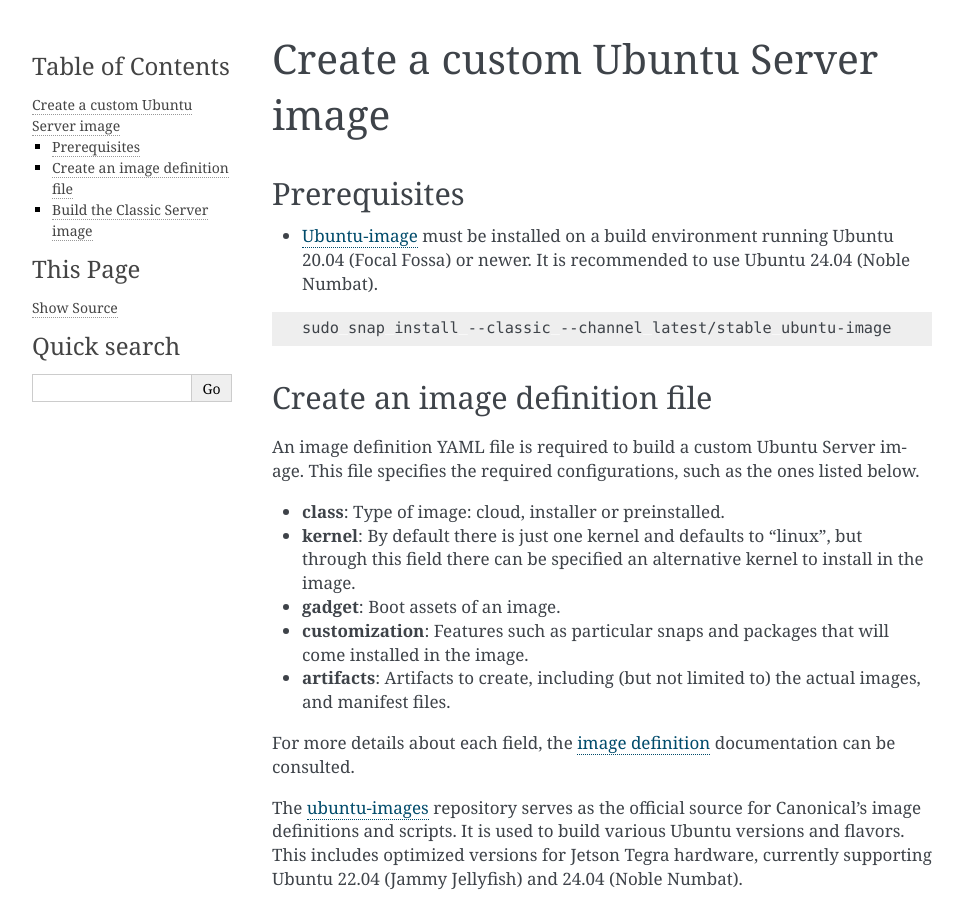
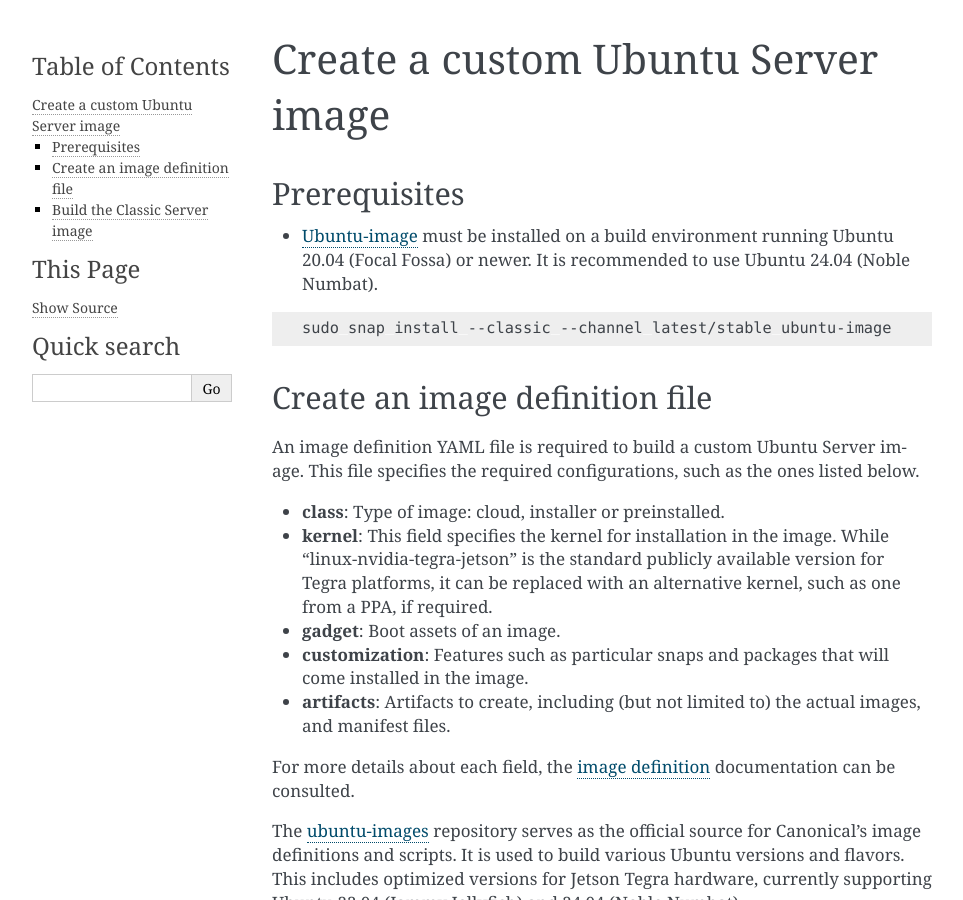
Before and after one commit to canonical/ubuntu-for-jetson, a Sphinx documentation site: the page built from docs/how-to/build-image.rst, in a window 1280 px wide and 900 px high. Shown: the whole window, without its empty margins (148-1111 px from the left). Built offline with Sphinx 7.4.7, drawn with Linux system fonts in a browser that asks for light colours.

Commit message:
Fix: Update the kernel field description

```diff
--- a/docs/how-to/build-image.rst
+++ b/docs/how-to/build-image.rst
@@ -21,7 +21,7 @@
 An image definition YAML file is required to build a custom Ubuntu Server image. This file specifies the required configurations, such as the ones listed below.
 
 * **class**: Type of image: cloud, installer or preinstalled.
-* **kernel**: By default there is just one kernel and defaults to "linux", but through this field there can be specified an alternative kernel to install in the image.
+* **kernel**: This field specifies the kernel for installation in the image. While "linux-nvidia-tegra-jetson" is the standard publicly available version for Tegra platforms, it can be replaced with an alternative kernel, such as one from a PPA, if required.
 * **gadget**: Boot assets of an image.
 * **customization**: Features such as particular snaps and packages that will come installed in the image.
 * **artifacts**: Artifacts to create, including (but not limited to) the actual images, and manifest files.
```
